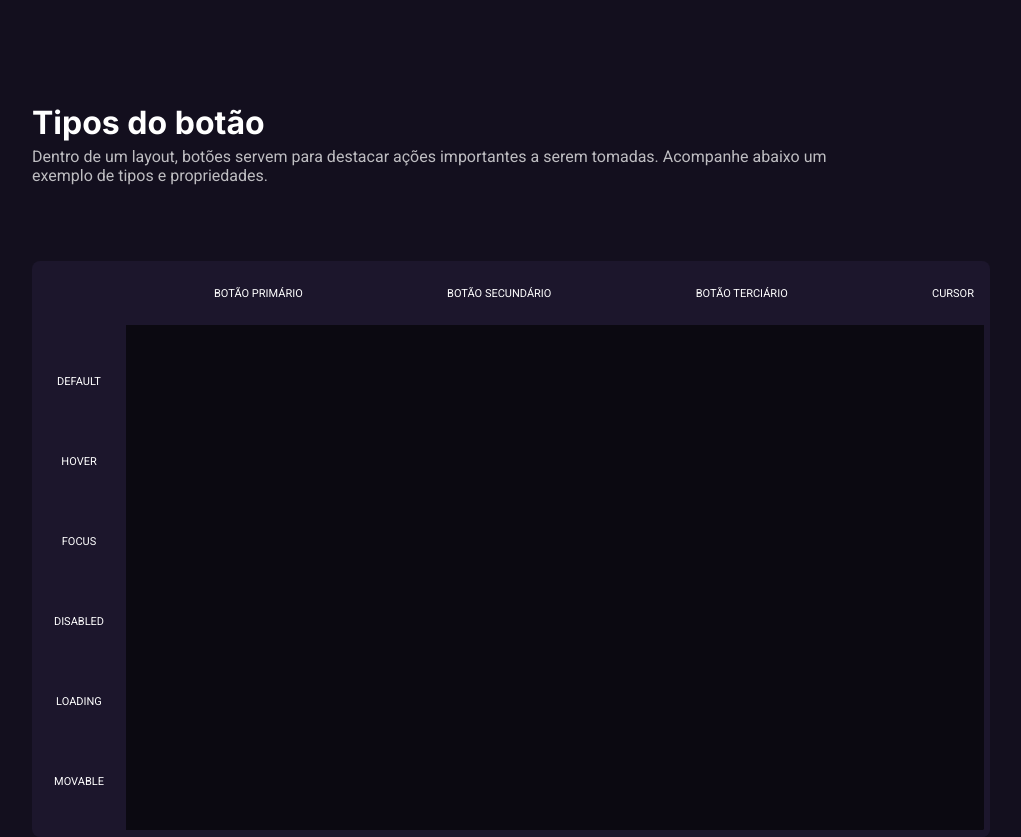
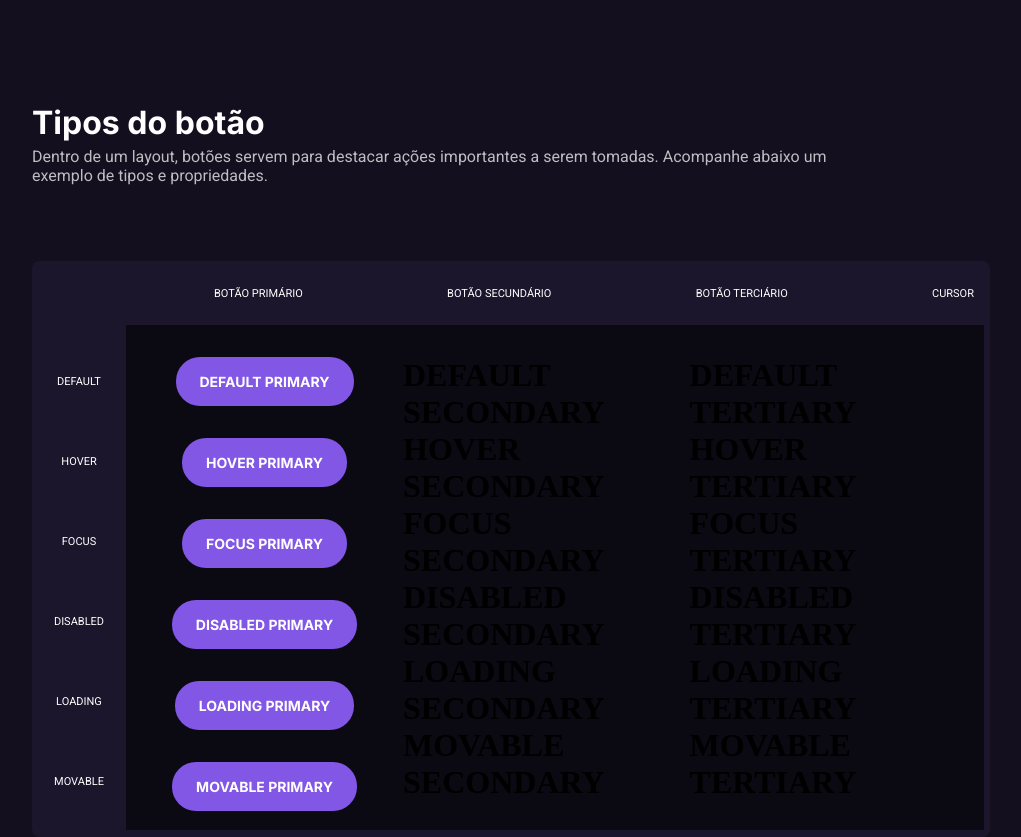
Before and after one commit to AndersonLucasN/HTML-CSS, a plain HTML site: page Projetos-Rocketseat/desafio3/index.html in a window 1280 px wide. Shown: the whole page, without its empty margins (45-1066 px from the left). Drawn offline with Linux system fonts and the light colour scheme.

Commit message:
att rockets

```diff
--- a/Projetos-Rocketseat/desafio3/index.html
+++ b/Projetos-Rocketseat/desafio3/index.html
@@ -36,31 +36,31 @@
         <h1>MOVABLE</h1>
     </div>
     <div class="opcoes">
-        <div class="coluna 1">
-            <h1></h1>
-            <h1></h1>
-            <h1></h1>
-            <h1></h1>
-            <h1></h1>
-            <h1></h1>
+        <div class="coluna1">
+            <h1>DEFAULT PRIMARY</h1>
+            <h1>HOVER PRIMARY</h1>
+            <h1>FOCUS PRIMARY</h1>
+            <h1>DISABLED PRIMARY</h1>
+            <h1>LOADING PRIMARY</h1>
+            <h1>MOVABLE PRIMARY</h1>
         </div>
-        <div class="coluna 2">
-            <h1></h1>
-            <h1></h1>
-            <h1></h1>
-            <h1></h1>
-            <h1></h1>
-            <h1></h1>
+        <div class="coluna2">
+            <h1>DEFAULT SECONDARY</h1>
+            <h1>HOVER SECONDARY</h1>
+            <h1>FOCUS SECONDARY</h1>
+            <h1>DISABLED SECONDARY</h1>
+            <h1>LOADING SECONDARY</h1>
+            <h1>MOVABLE SECONDARY</h1>
         </div>
-        <div class="coluna 3">
-        <h1></h1>
-        <h1></h1>
-        <h1></h1>
-        <h1></h1>
-        <h1></h1>
-        <h1></h1>
+        <div class="coluna3">
+        <h1>DEFAULT TERTIARY</h1>
+        <h1>HOVER TERTIARY</h1>
+        <h1>FOCUS TERTIARY</h1>
+        <h1>DISABLED TERTIARY</h1>
+        <h1>LOADING TERTIARY</h1>
+        <h1>MOVABLE TERTIARY</h1>
     </div>
-        <div class="coluna 4">
+        <div class="coluna4">
             <h1></h1>
             <h1></h1>
             <h1></h1>
--- a/Projetos-Rocketseat/desafio3/style.css
+++ b/Projetos-Rocketseat/desafio3/style.css
@@ -1,16 +1,23 @@
 @import url('https://fonts.googleapis.com/css2?family=Roboto&display=swap');
-*{
+@import url('https://fonts.googleapis.com/css2?family=Inter&display=swap');
+
+* {
     margin: 0;
     padding: 0;
 }
 
-body{
+:root{
+    --cor-default: #8257E5;
+    --
+}
+
+body {
     position: relative;
     background: #130F1E;
 
 }
 
-.introducao{
+.introducao {
     box-sizing: border-box;
     display: flex;
     flex-direction: column;
@@ -25,7 +32,8 @@ body{
     left: 77px;
     top: 107px;
 }
-.introducao h1{
+
+.introducao h1 {
     font-family: 'Inter', sans-serif;
     font-family: 'Inter';
     line-height: 100%;
@@ -33,13 +41,13 @@ body{
 
 }
 
-.introducao p{
+.introducao p {
     font-family: 'Roboto', sans-serif;
     color: rgba(255, 255, 255, 0.726);
 
 }
 
-.painel{
+.painel {
     box-sizing: border-box;
     display: flex;
     flex-direction: column;
@@ -56,7 +64,7 @@ body{
 
 }
 
-.butoes{
+.butoes {
     display: flex;
     flex-direction: row;
     justify-content: space-between;
@@ -64,12 +72,12 @@ body{
     gap: 32px;
 
 
-    padding: 24px 16px ;
+    padding: 24px 16px;
     width: 760px;
     height: 64px;
 }
 
-.butoes h1{
+.butoes h1 {
     font-family: 'Roboto';
     font-style: normal;
     font-weight: 400;
@@ -78,7 +86,8 @@ body{
     line-height: 13px;
 
 }
-.painel-2{
+
+.painel-2 {
     display: flex;
     flex-direction: row;
     align-items: flex-start;
@@ -90,7 +99,7 @@ height: 512px;
     border-radius: 0px;
 }
 
-.efeitos{
+.efeitos {
     box-sizing: border-box;
     display: flex;
     flex-direction: column;
@@ -105,7 +114,7 @@ border-radius: 0px;
 
 }
 
-.efeitos h1{
+.efeitos h1 {
     font-family: 'Roboto';
     font-style: normal;
     font-weight: 400;
@@ -118,7 +127,7 @@ border-radius: 0px;
     color: #FFFFFF;
 }
 
-.opcoes{
+.opcoes {
     box-sizing: border-box;
     border-width: 0px 6px 7px 0px;
     border-style: solid;
@@ -135,3 +144,29 @@ border-radius: 0px;
     width: 864px;
     height: 512px;
 }
+
+.coluna1{
+    display: flex;
+    flex-direction: column;
+    justify-content: space-around;
+    align-items: center;
+    gap: 32px;
+
+    width: 213px;
+    height: 448px;
+
+    flex: none;
+}
+
+.coluna1 h1{
+    font-family: 'inter', sans-serif;
+    font-style: normal;
+    font-size: 14px;
+    line-height: 25px;
+    padding: 12px 24px;
+    color: white;
+
+    background: #8257E5;
+    border-radius: 24px;
+
+}
```
Lines whose indentation alone changed are shown as unchanged.
